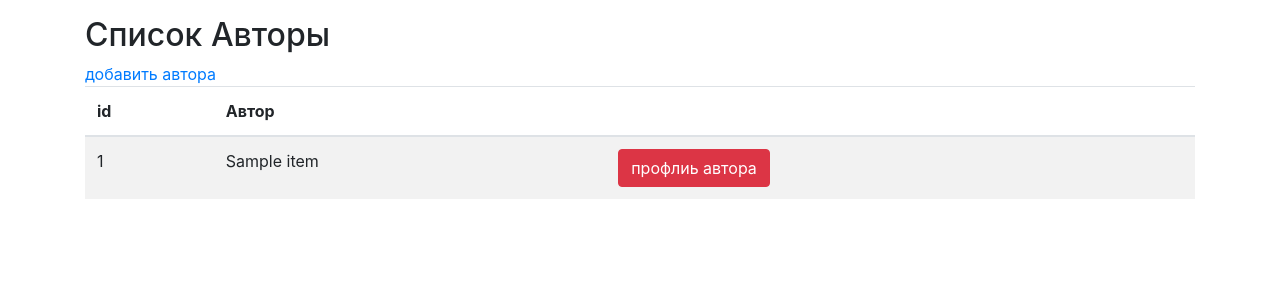
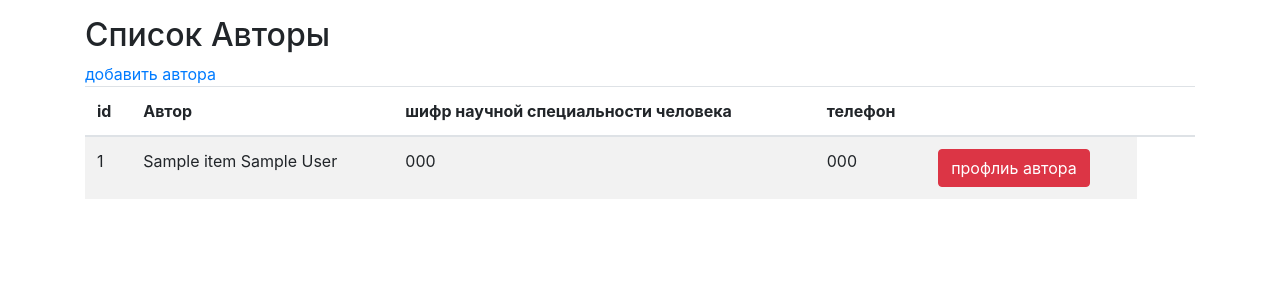
Before and after one commit to Deliys/nmd, a Django app: template nmd/main/templates/main/list_autor.html in a window 1280 px wide. Shown: the part 73-373 px from the top of the page. Run offline with Django 5.2, Linux system fonts and the light colour scheme; the template is opened without the code that fills it: most values are stand-ins (such as "Sample title", 1, 10 or a date in 2020); some libraries are stand-ins or nearby versions.

Commit message:
Update list_autor.html

```diff
--- a/nmd/main/templates/main/list_autor.html
+++ b/nmd/main/templates/main/list_autor.html
@@ -14,6 +14,11 @@
             <tr>
                 <th>id</th>
                 <th>Автор</th>
+                <th>шифр научной специальности человека</th>
+                <th>телефон</th>
+                <th></th>
+                <th></th>
+
                 <th></th>
 
             </tr>
@@ -22,7 +27,10 @@
             {% for item in Autor %}
             <tr>
                 <td>{{ item.id }}</td>
-                <td>{{ item.name }}</td>
+                <td>{{ item.name }} {{item.first_name}} {{item.last_name}}</td>
+                <td>{{ item.code }}</td>
+                <td>{{ item.phone }}</td>
+
                 <td>
                     <form method="post" action="{% url 'autor_get' item.id %}">
                         {% csrf_token %}
```
